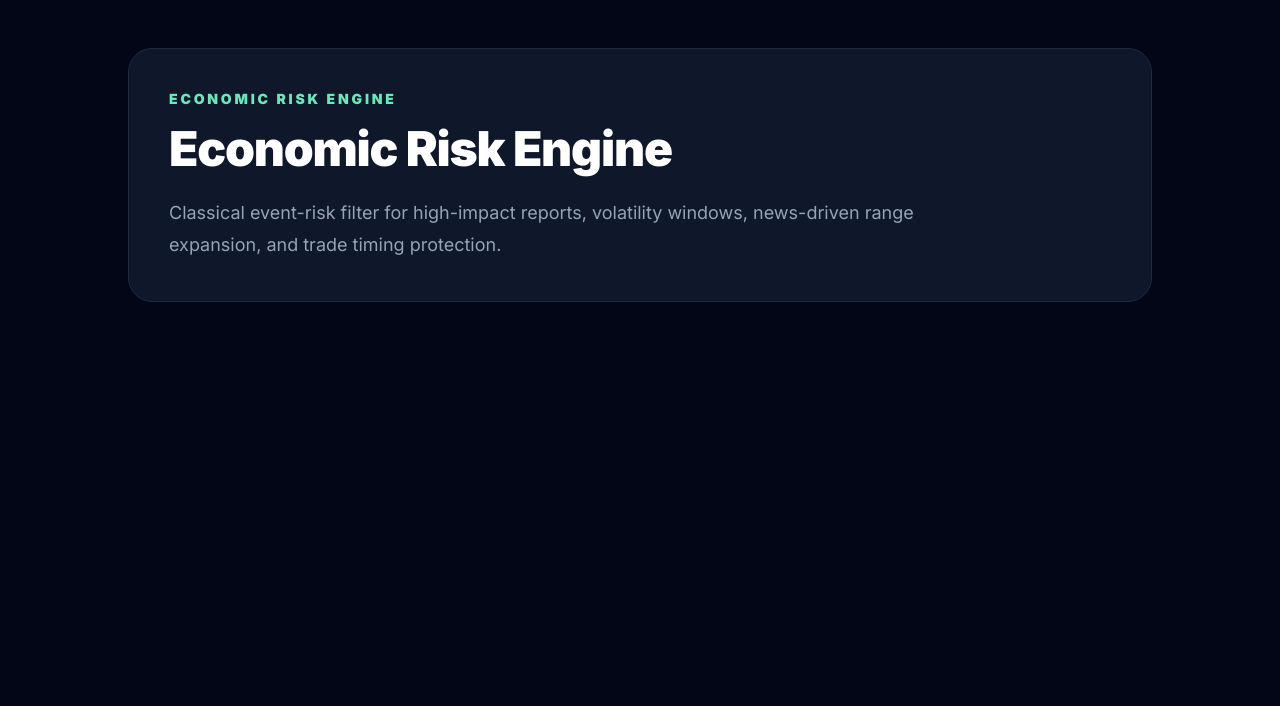
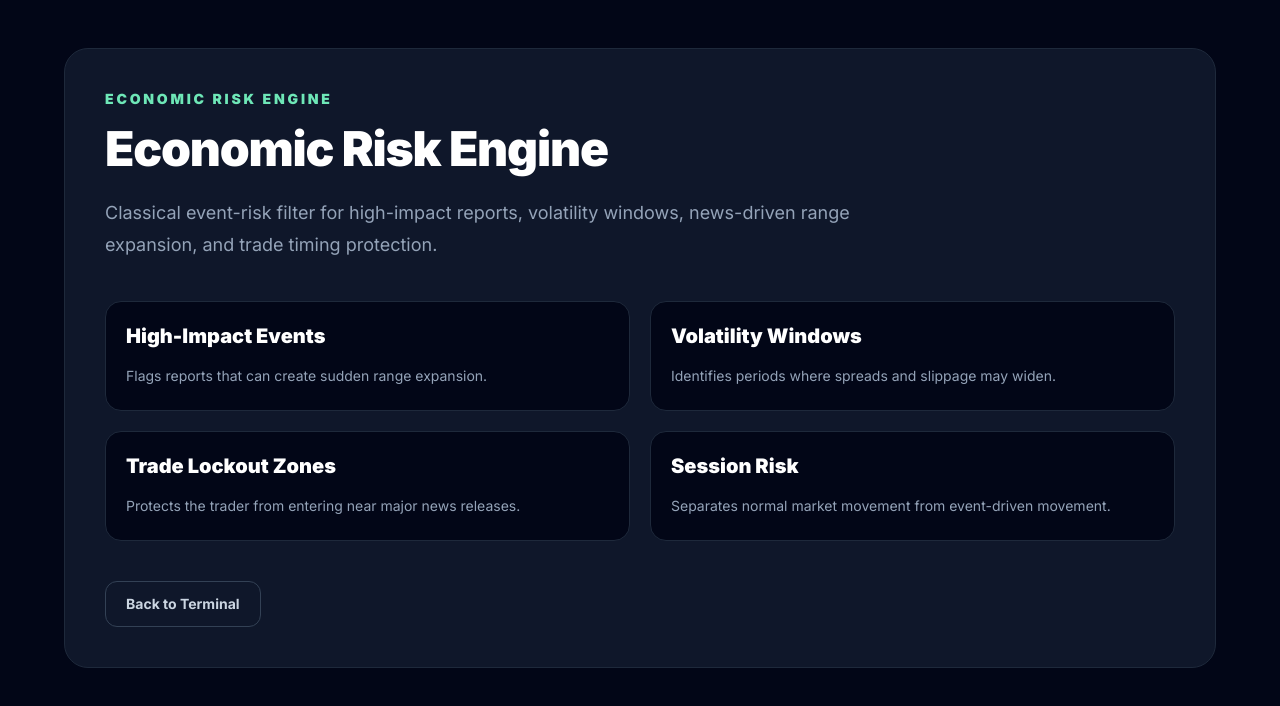
Before and after one commit to bearishbully-edge/bearishbullyedge.com, a Next.js app: page /dashboard/economic-risk in a window 1280 px wide. Shown: the top 706 px of the page. Built offline with nearby package versions, Linux system fonts and the light colour scheme.

Commit message:
Rebalance dashboard architecture and add economic risk page

```diff
--- a/app/dashboard/economic-risk/page.tsx
+++ b/app/dashboard/economic-risk/page.tsx
@@ -1,7 +1,7 @@
 export default function EconomicRiskPage() {
   return (
     <main className="min-h-screen bg-slate-950 px-6 py-12 text-white">
-      <div className="mx-auto max-w-5xl">
+      <div className="mx-auto max-w-6xl">
         <div className="rounded-3xl border border-slate-800 bg-slate-900 p-10">
           <div className="text-sm font-black uppercase tracking-[0.2em] text-emerald-300">
             Economic Risk Engine
@@ -15,8 +15,31 @@ export default function EconomicRiskPage() {
             Classical event-risk filter for high-impact reports, volatility
             windows, news-driven range expansion, and trade timing protection.
           </p>
+
+          <div className="mt-10 grid gap-5 md:grid-cols-2">
+            <RiskCard title="High-Impact Events" desc="Flags reports that can create sudden range expansion." />
+            <RiskCard title="Volatility Windows" desc="Identifies periods where spreads and slippage may widen." />
+            <RiskCard title="Trade Lockout Zones" desc="Protects the trader from entering near major news releases." />
+            <RiskCard title="Session Risk" desc="Separates normal market movement from event-driven movement." />
+          </div>
+
+          <a
+            href="/dashboard"
+            className="mt-10 inline-block rounded-xl border border-slate-700 px-5 py-3 text-sm font-bold text-slate-300 hover:bg-slate-800 hover:text-white"
+          >
+            Back to Terminal
+          </a>
         </div>
       </div>
     </main>
   );
 }
+
+function RiskCard({ title, desc }: { title: string; desc: string }) {
+  return (
+    <div className="rounded-2xl border border-slate-800 bg-slate-950 p-5">
+      <div className="text-xl font-black text-white">{title}</div>
+      <p className="mt-3 text-sm leading-7 text-slate-400">{desc}</p>
+    </div>
+  );
+}
```
